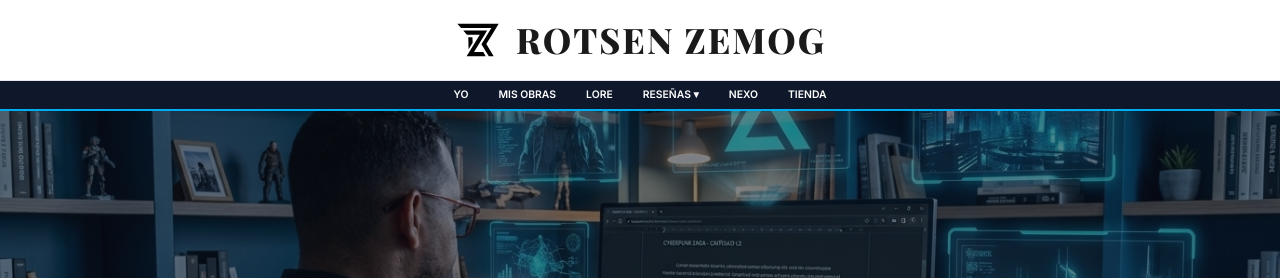
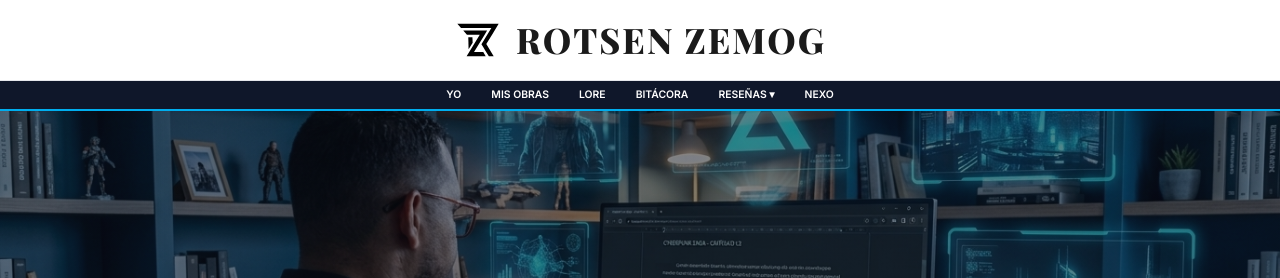
Before and after one commit to rotsenzemog/rotsenzemog.github.io, a Jekyll site: the page built from index.html, in a window 1280 px wide and 900 px high. Shown: the top 278 px of the window. Built offline with Jekyll 4.4.1, drawn with Linux system fonts in a browser that asks for light colours; the list of posts is cut into pages by our own code.

Commit message:
Update navigation links in header.html

```diff
--- a/_includes/header.html
+++ b/_includes/header.html
@@ -20,7 +20,7 @@
 
       <!-- Menú de Navegación -->
       <ul class="nav-menu">
-        <li><a href="{{ '/sobre-mi/' | relative_url }}">Yo</a></li>
+        <li><a href="{{ '/yo/' | relative_url }}">Yo</a></li>
 
         <!-- Submenú Novelas -->
         <li class="has-dropdown">
@@ -33,22 +33,18 @@
           </ul>
           -->
         </li>
-
-        <li><a href="{{ '/galeria/' | relative_url }}">Lore</a></li>
-
-        <!-- Submenú Reseñas -->
+        <li><a href="{{ '/lore/' | relative_url }}">Lore</a></li>
+        <li><a href="{{ '/bitácora/' | relative_url }}">Bitácora</a></li>
         <li class="has-dropdown">
           <a href="#">Reseñas <span class="arrow-down">▾</span></a>
           <ul class="dropdown-menu">
+            <!-- Submenú Reseñas -->
             <li><a href="{{ '/reseñas/libros/' | relative_url }}">Libros</a></li>
             <li><a href="{{ '/reseñas/series/' | relative_url }}">Series</a></li>
             <li><a href="{{ '/reseñas/peliculas/' | relative_url }}">Películas</a></li>
           </ul>
         </li>
-
         <li><a href="{{ '/nexo/' | relative_url }}">Nexo</a></li>
-
-        <li><a href="{{ '/tienda/' | relative_url }}">Tienda</a></li>
       </ul>
 
     </div>
```
